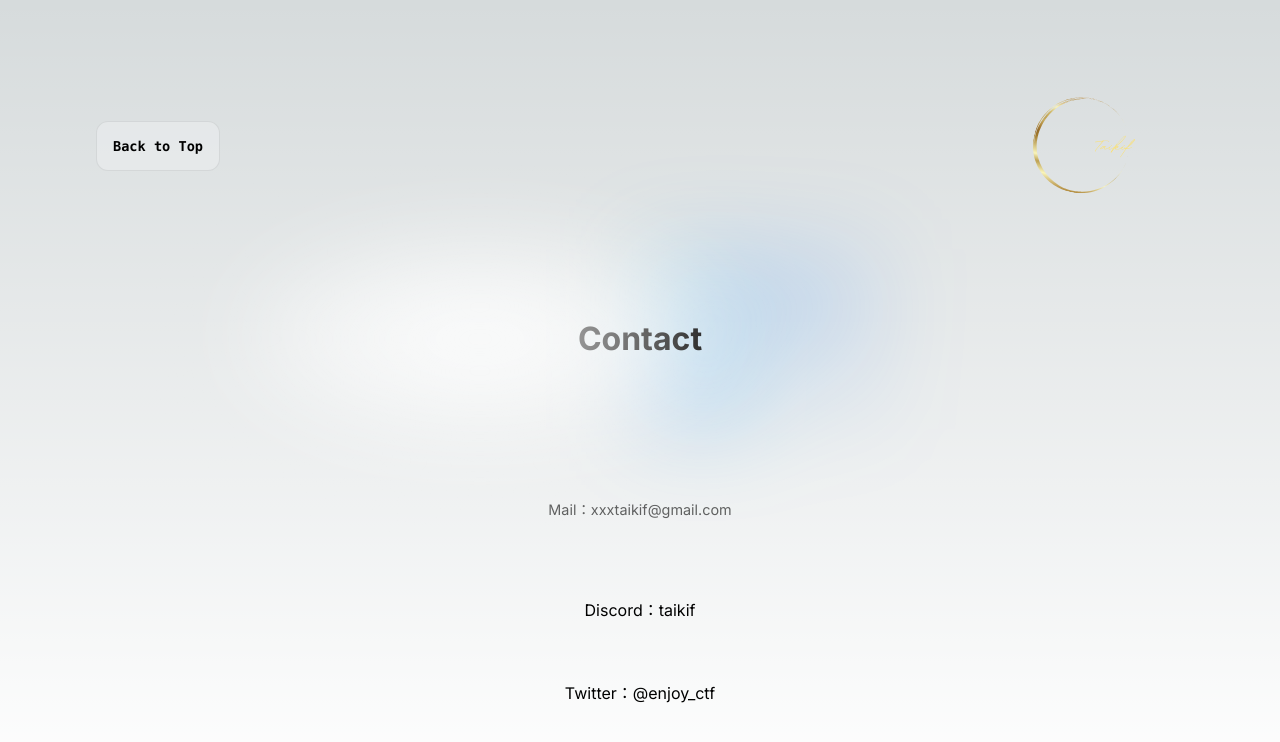
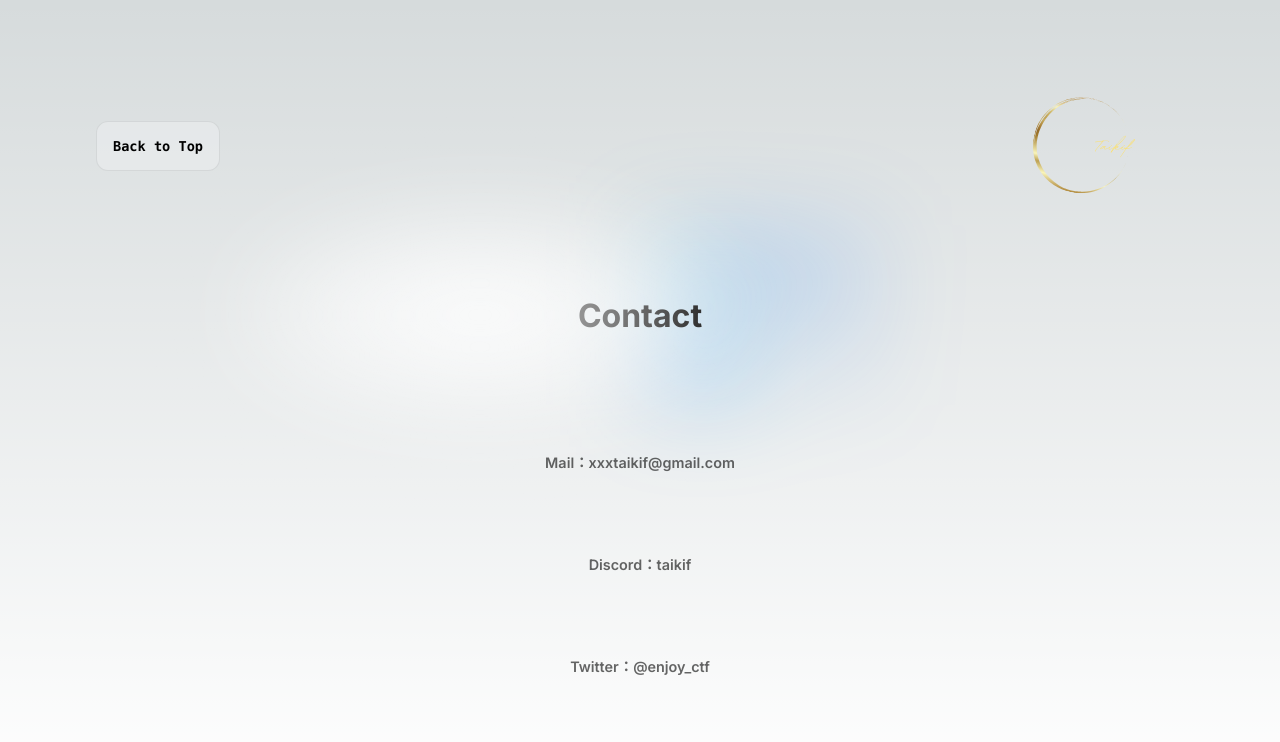
Before and after one commit to taikif/portfolio, a Next.js app: page /contact in a window 1280 px wide. Shown: the top 742 px of the page. Built offline with nearby package versions, Linux system fonts and the light colour scheme.

Commit message:
card h2にopacityを付けて、activitiesとcontactに追加情報を追記した

```diff
--- a/app/contact/page.js
+++ b/app/contact/page.js
@@ -34,13 +34,13 @@ export default function Activities(){
                     </h1>
             </div>
             <div className={styles.card}>
-              <p>Mail：xxxtaikif@gmail.com</p>
+              <h2>Mail：xxxtaikif@gmail.com</h2>
             </div>
-            <div>
-              <p>Discord：taikif</p>
+            <div className={styles.card}>
+              <h2>Discord：taikif</h2>
             </div>
-            <div>
-              <p>Twitter：@enjoy_ctf</p>
+            <div className={styles.card}>
+              <h2>Twitter：@enjoy_ctf</h2>
             </div>
 
 
--- a/app/page.module.css
+++ b/app/page.module.css
@@ -62,6 +62,8 @@
 .card h2 {
   font-weight: 600;
   margin-bottom: 0.7rem;
+  opacity: 0.6;
+  font-size: 0.9rem;
 }
 
 .card p {
```
Also changed, not shown: app/activities/page.js (+8 -7 lines).
